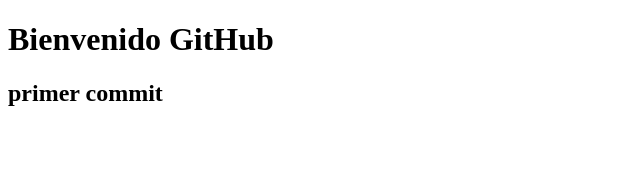
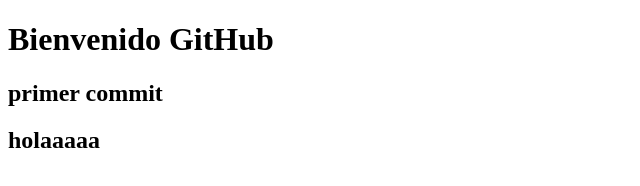
Before and after one commit to leizbro/prueba1, a plain HTML site: page index.html in a window 1280 px wide. Shown: the whole page, without its empty margins (0-640 px from the left). Drawn offline with Linux system fonts and the light colour scheme.

Commit message:
segundo commit

```diff
--- a/index.html
+++ b/index.html
@@ -12,5 +12,7 @@
 
 <h2>primer commit</h2>
 
+<h2>holaaaaa</h2>
+
 </body>
 </html>
```
